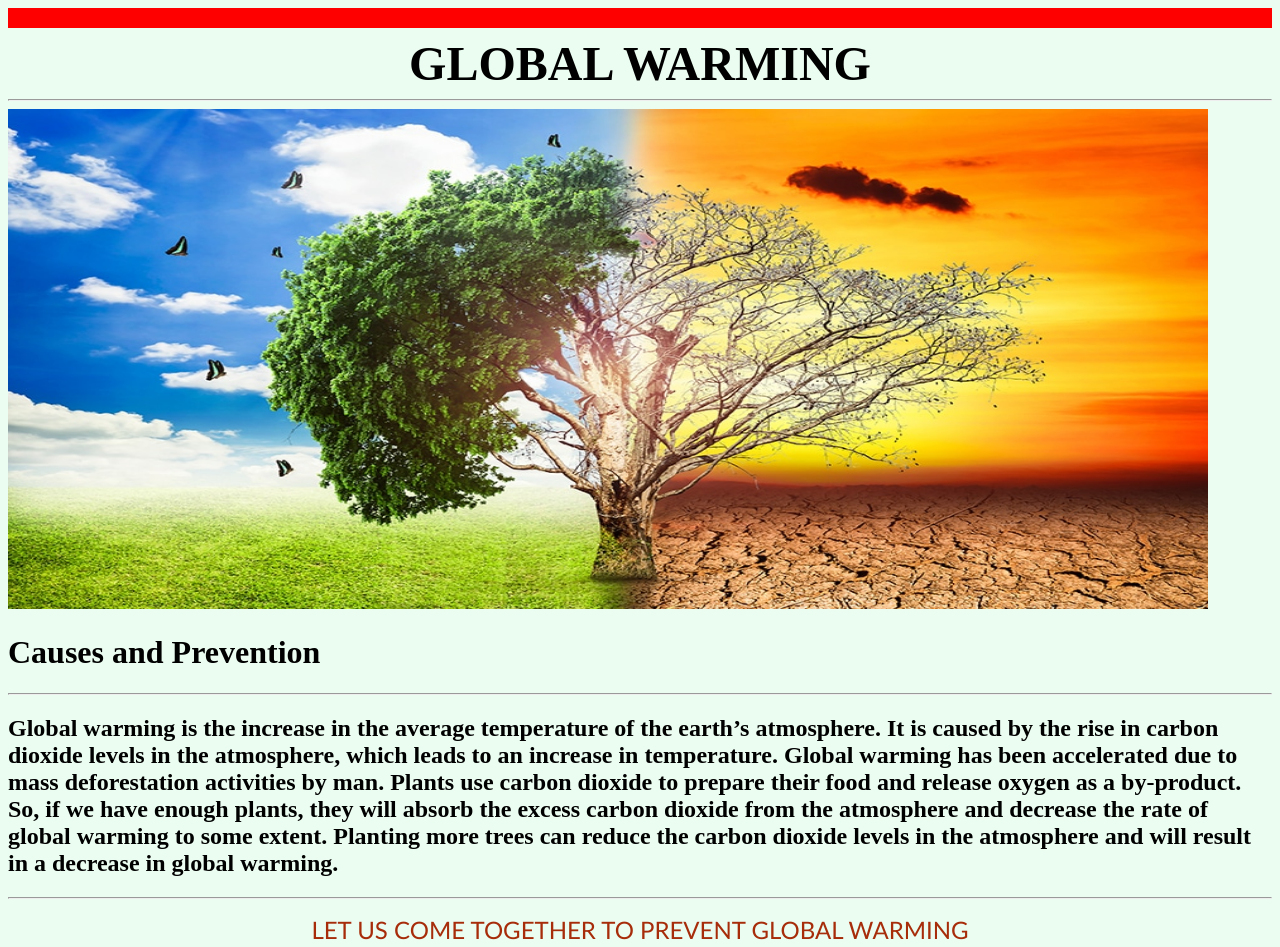
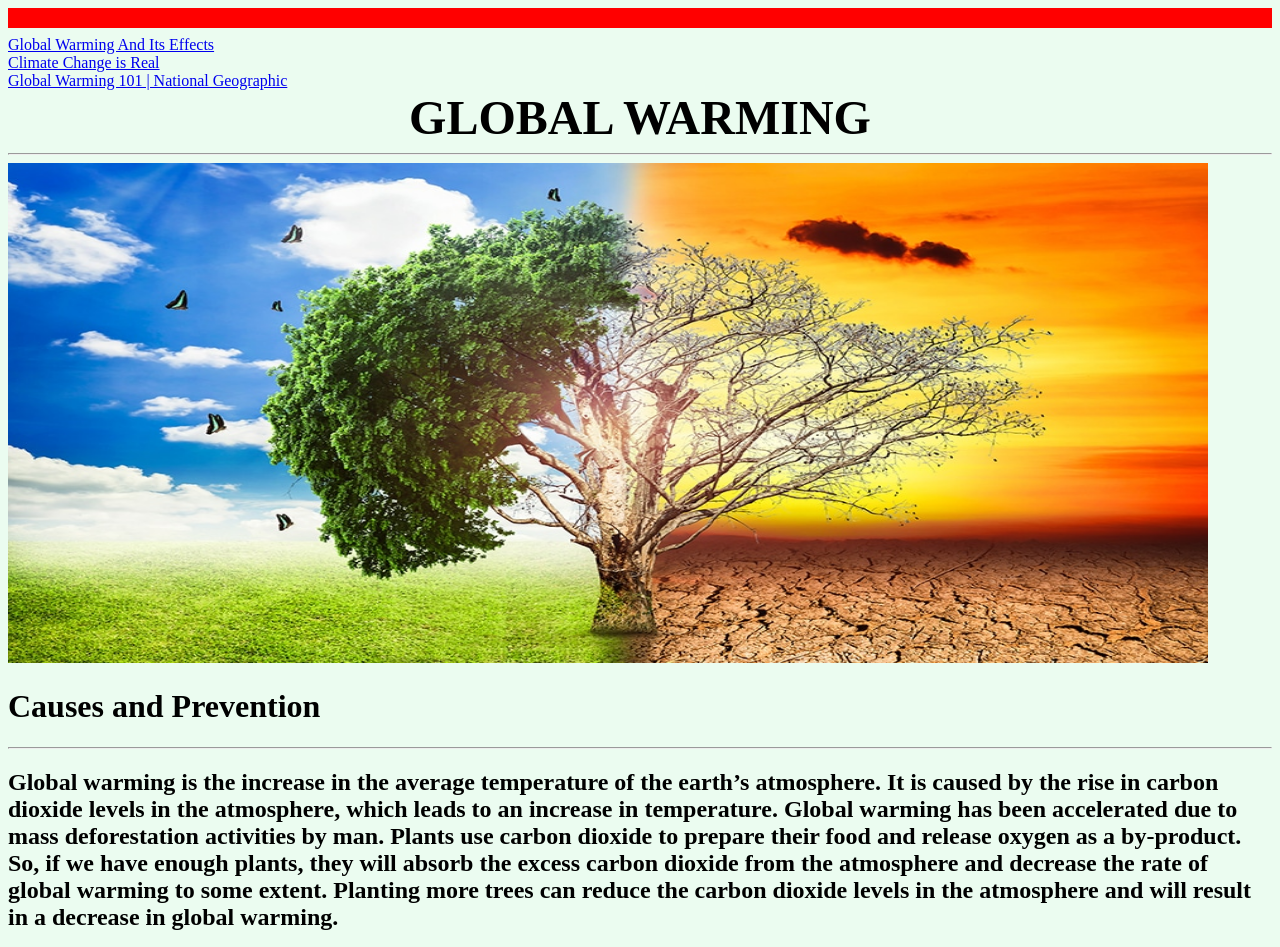
Before and after one commit to AksharaDinkar/PWD, a plain HTML site: page index.html in a window 1280 px wide. Shown: the top 947 px of the page. Drawn offline with Linux system fonts and the light colour scheme; files whose address does not match are found by name.

Commit message:
Update index.html

```diff
--- a/index.html
+++ b/index.html
@@ -10,8 +10,11 @@
 <body bgcolor="#ebfcf0"></body>
 
 
+<hr size=20 color=red>
+<a href="Effects.html">Global Warming And Its Effects</a><br/>
+<a href="Real.html">Climate Change is Real</a><br/>
+<a href="https://bit.ly/3sD8G1v">Global Warming 101 | National Geographic</a>
 
-<hr size=20 color=red>
 
 <hl>
     <center>
```
